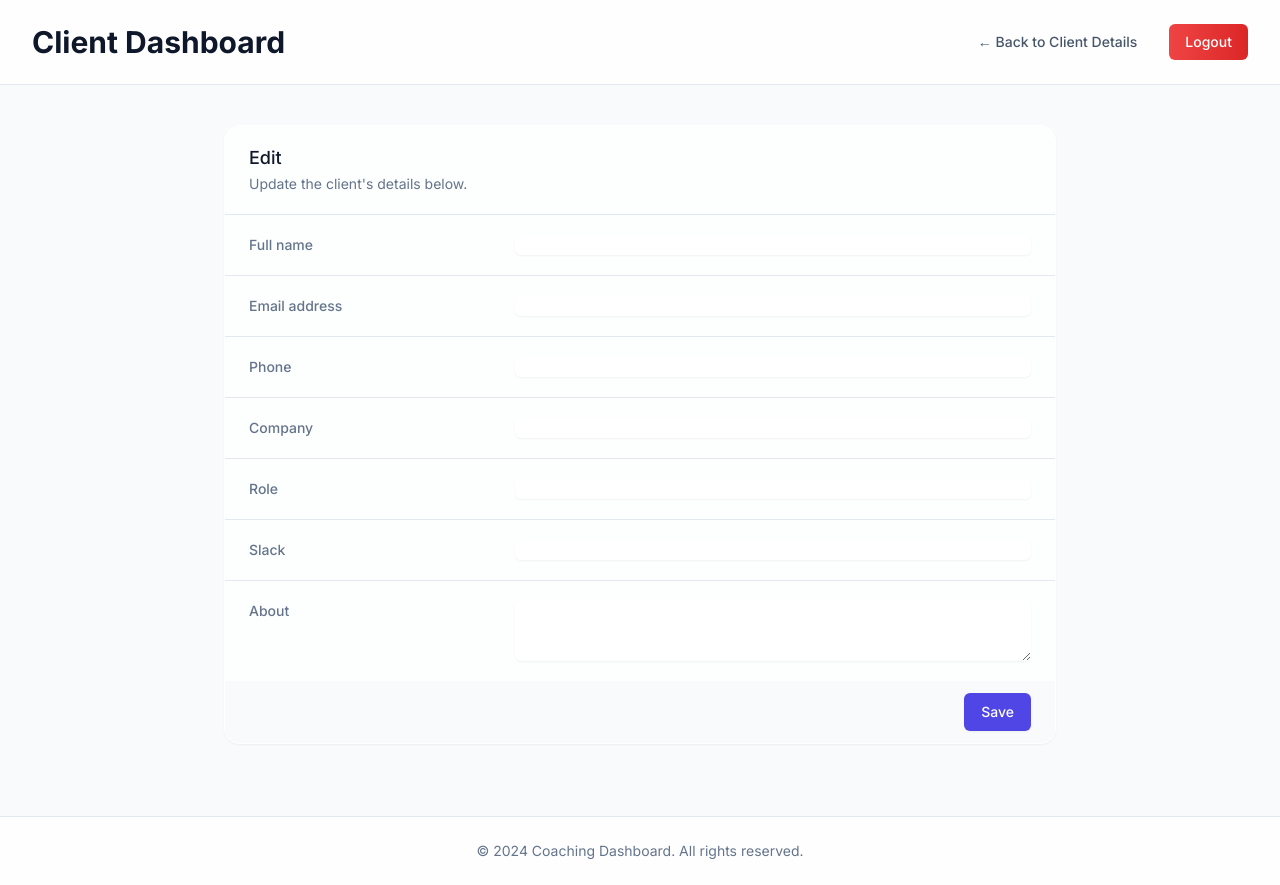
After one commit to adamdonkin/client-dashboard, a Flask app: template templates/edit_client.html in a window 1280 px wide. The commit adds this page. Run offline with Flask 3, Linux system fonts and the light colour scheme; the template is opened without the code that fills it, so the values that code supplies are empty; some libraries are stand-ins or nearby versions.

Commit message:
feat: implement client edit functionality

```diff
--- a/app.py
+++ b/app.py
@@ -129,6 +129,67 @@ def clients():
 
     clients = get_clients_from_supabase()
     return render_template('clients.html', clients=clients)
+
+@app.route('/clients/<client_id>')
+def client_detail(client_id):
+    """Client detail page"""
+    if 'credentials' not in session:
+        return redirect(url_for('login'))
+
+    try:
+        response = supabase.table(SUPABASE_TABLE).select("*").eq('id', client_id).single().execute()
+        client = response.data
+    except Exception as e:
+        print(f"Error fetching client from Supabase: {e}")
+        client = None
+
+    if not client:
+        flash("Client not found.", "error")
+        return redirect(url_for('index'))
+
+    return render_template('client_detail.html', client=client)
+
+@app.route('/clients/<client_id>/edit', methods=['GET', 'POST'])
+def edit_client(client_id):
+    """Edit client page"""
+    if 'credentials' not in session:
+        return redirect(url_for('login'))
+
+    if request.method == 'POST':
+        try:
+            # Create a mutable copy of the form data
+            form_data = request.form.to_dict()
+            update_data = {}
+            for key, value in form_data.items():
+                if value == '':
+                    update_data[key] = None
+                else:
+                    update_data[key] = value
+
+            # Update the record in Supabase
+            response = supabase.table(SUPABASE_TABLE).update(update_data).eq('id', client_id).execute()
+
+            if response.data:
+                flash('Client updated successfully!', 'success')
+                return redirect(url_for('client_detail', client_id=client_id))
+            else:
+                 flash('Error updating client.', 'error')
+
+        except Exception as e:
+            flash(f"An error occurred: {e}", "error")
+
+    try:
+        response = supabase.table(SUPABASE_TABLE).select("*").eq('id', client_id).single().execute()
+        client = response.data
+    except Exception as e:
+        print(f"Error fetching client from Supabase: {e}")
+        client = None
+
+    if not client:
+        flash("Client not found.", "error")
+        return redirect(url_for('index'))
+
+    return render_template('edit_client.html', client=client)
 
 @app.route('/api/clients', methods=['GET'])
 def api_get_clients():
@@ -275,15 +336,10 @@ def format_date(value):
     if not value:
         return "None"
     try:
-        # Try parsing as datetime (with or without timezone)
-        if 'T' in value:
-            # Handle Zulu time (UTC)
-            if value.endswith('Z'):
-                value = value.replace('Z', '+00:00')
-            return datetime.fromisoformat(value).strftime('%b %d, %Y %I:%M%p')
-        else:
-            # Parse as date only
-            return datetime.strptime(value, '%Y-%m-%d').strftime('%b %d, %Y')
+        dt = parse_datetime(value)
+        if dt:
+            return dt.strftime('%b %d, %Y')
+        return "Invalid date"
     except Exception:
         return "Invalid date"
 
@@ -313,4 +369,4 @@ def parse_datetime(dt_str):
         return None
 
 if __name__ == '__main__':
-    app.run(debug=True, port=5002)
+    app.run(debug=True, port=5004)
--- a/templates/dashboard.html
+++ b/templates/dashboard.html
@@ -147,7 +147,7 @@
                             </thead>
                             <tbody id="clientTableBody" class="bg-white divide-y divide-slate-200/50">
                                 {% for client in clients %}
-                                <tr class="hover:bg-slate-50/50 transition-colors">
+                                <tr class="hover:bg-slate-50/50 transition-colors cursor-pointer" onclick="window.location='{{ url_for('client_detail', client_id=client.id) }}';">
                                     <td class="px-4 py-4 whitespace-nowrap">
                                         <div class="text-sm font-medium text-slate-900">{{ client.name }}</div>
                                         <div class="text-sm text-slate-500">{{ client.email }}</div>
--- /dev/null
+++ b/templates/edit_client.html
@@ -0,0 +1,107 @@
+<!DOCTYPE html>
+<html lang="en" class="h-full bg-slate-50">
+<head>
+    <meta charset="UTF-8">
+    <meta name="viewport" content="width=device-width, initial-scale=1.0">
+    <title>Edit {{ client.name }} - Client Dashboard</title>
+    <script src="https://cdn.tailwindcss.com"></script>
+    <link href="https://fonts.googleapis.com/css2?family=Inter:wght@400;500;600;700&display=swap" rel="stylesheet">
+    <style>
+        body { font-family: 'Inter', sans-serif; }
+    </style>
+</head>
+<body class="h-full">
+    <div class="min-h-full flex flex-col">
+        <!-- Header -->
+        <header class="bg-white/80 backdrop-blur-sm border-b border-slate-200 sticky top-0 z-10">
+            <div class="max-w-7xl mx-auto px-4 sm:px-6 lg:px-8">
+                <div class="flex justify-between items-center py-6">
+                    <div class="flex items-center space-x-4">
+                        <h1 class="text-3xl font-bold text-slate-900">Client Dashboard</h1>
+                    </div>
+                    <div class="flex items-center space-x-4">
+                        <a href="{{ url_for('client_detail', client_id=client.id) }}" class="text-slate-600 hover:text-slate-900 px-4 py-2 rounded-lg text-sm font-medium transition-colors">
+                            &larr; Back to Client Details
+                        </a>
+                        <a href="/logout" class="bg-gradient-to-r from-red-500 to-red-600 hover:from-red-600 hover:to-red-700 text-white px-4 py-2 rounded-md text-sm font-medium transition-colors">
+                            Logout
+                        </a>
+                    </div>
+                </div>
+            </div>
+        </header>
+
+        <!-- Main Content -->
+        <main class="flex-grow">
+            <div class="max-w-4xl mx-auto py-10 px-4 sm:px-6 lg:px-8">
+                <div class="bg-white/70 backdrop-blur-sm rounded-2xl shadow-sm border border-white/50 overflow-hidden">
+                    <form action="{{ url_for('edit_client', client_id=client.id) }}" method="POST">
+                        <div class="px-4 py-5 sm:px-6">
+                            <h3 class="text-lg leading-6 font-medium text-slate-900">Edit {{ client.name }}</h3>
+                            <p class="mt-1 max-w-2xl text-sm text-slate-500">Update the client's details below.</p>
+                        </div>
+                        <div class="border-t border-slate-200 px-4 py-5 sm:p-0">
+                            <dl class="sm:divide-y sm:divide-slate-200">
+                                <div class="py-4 sm:py-5 sm:grid sm:grid-cols-3 sm:gap-4 sm:px-6">
+                                    <dt class="text-sm font-medium text-slate-500">Full name</dt>
+                                    <dd class="mt-1 text-sm text-slate-900 sm:mt-0 sm:col-span-2">
+                                        <input type="text" name="name" id="name" value="{{ client.name }}" class="block w-full shadow-sm sm:text-sm border-slate-300 rounded-md">
+                                    </dd>
+                                </div>
+                                <div class="py-4 sm:py-5 sm:grid sm:grid-cols-3 sm:gap-4 sm:px-6">
+                                    <dt class="text-sm font-medium text-slate-500">Email address</dt>
+                                    <dd class="mt-1 text-sm text-slate-900 sm:mt-0 sm:col-span-2">
+                                        <input type="email" name="email" id="email" value="{{ client.email }}" class="block w-full shadow-sm sm:text-sm border-slate-300 rounded-md">
+                                    </dd>
+                                </div>
+                                <div class="py-4 sm:py-5 sm:grid sm:grid-cols-3 sm:gap-4 sm:px-6">
+                                    <dt class="text-sm font-medium text-slate-500">Phone</dt>
+                                    <dd class="mt-1 text-sm text-slate-900 sm:mt-0 sm:col-span-2">
+                                        <input type="text" name="phone" id="phone" value="{{ client.phone or '' }}" class="block w-full shadow-sm sm:text-sm border-slate-300 rounded-md">
+                                    </dd>
+                                </div>
+                                <div class="py-4 sm:py-5 sm:grid sm:grid-cols-3 sm:gap-4 sm:px-6">
+                                    <dt class="text-sm font-medium text-slate-500">Company</dt>
+                                    <dd class="mt-1 text-sm text-slate-900 sm:mt-0 sm:col-span-2">
+                                        <input type="text" name="company_name" id="company_name" value="{{ client.company_name or '' }}" class="block w-full shadow-sm sm:text-sm border-slate-300 rounded-md">
+                                    </dd>
+                                </div>
+                                <div class="py-4 sm:py-5 sm:grid sm:grid-cols-3 sm:gap-4 sm:px-6">
+                                    <dt class="text-sm font-medium text-slate-500">Role</dt>
+                                    <dd class="mt-1 text-sm text-slate-900 sm:mt-0 sm:col-span-2">
+                                        <input type="text" name="role" id="role" value="{{ client.role or '' }}" class="block w-full shadow-sm sm:text-sm border-slate-300 rounded-md">
+                                    </dd>
+                                </div>
+                                <div class="py-4 sm:py-5 sm:grid sm:grid-cols-3 sm:gap-4 sm:px-6">
+                                    <dt class="text-sm font-medium text-slate-500">Slack</dt>
+                                    <dd class="mt-1 text-sm text-slate-900 sm:mt-0 sm:col-span-2">
+                                        <input type="text" name="slack" id="slack" value="{{ client.slack or '' }}" class="block w-full shadow-sm sm:text-sm border-slate-300 rounded-md">
+                                    </dd>
+                                </div>
+                                <div class="py-4 sm:py-5 sm:grid sm:grid-cols-3 sm:gap-4 sm:px-6">
+                                    <dt class="text-sm font-medium text-slate-500">About</dt>
+                                    <dd class="mt-1 text-sm text-slate-900 sm:mt-0 sm:col-span-2">
+                                        <textarea name="notes" id="notes" rows="3" class="block w-full shadow-sm sm:text-sm border-slate-300 rounded-md">{{ client.notes or '' }}</textarea>
+                                    </dd>
+                                </div>
+                            </dl>
+                        </div>
+                        <div class="px-4 py-3 bg-slate-50 text-right sm:px-6">
+                            <button type="submit" class="inline-flex justify-center py-2 px-4 border border-transparent shadow-sm text-sm font-medium rounded-md text-white bg-indigo-600 hover:bg-indigo-700 focus:outline-none focus:ring-2 focus:ring-offset-2 focus:ring-indigo-500">
+                                Save
+                            </button>
+                        </div>
+                    </form>
+                </div>
+            </div>
+        </main>
+
+        <!-- Footer -->
+        <footer class="bg-white/80 backdrop-blur-sm mt-8 border-t border-slate-200">
+            <div class="max-w-7xl mx-auto py-6 px-4 sm:px-6 lg:px-8 text-center text-sm text-slate-500">
+                <p>&copy; 2024 Coaching Dashboard. All rights reserved.</p>
+            </div>
+        </footer>
+    </div>
+</body>
+</html>
```
Also changed, not shown: templates/client_detail.html (added, +105 -0 lines).
